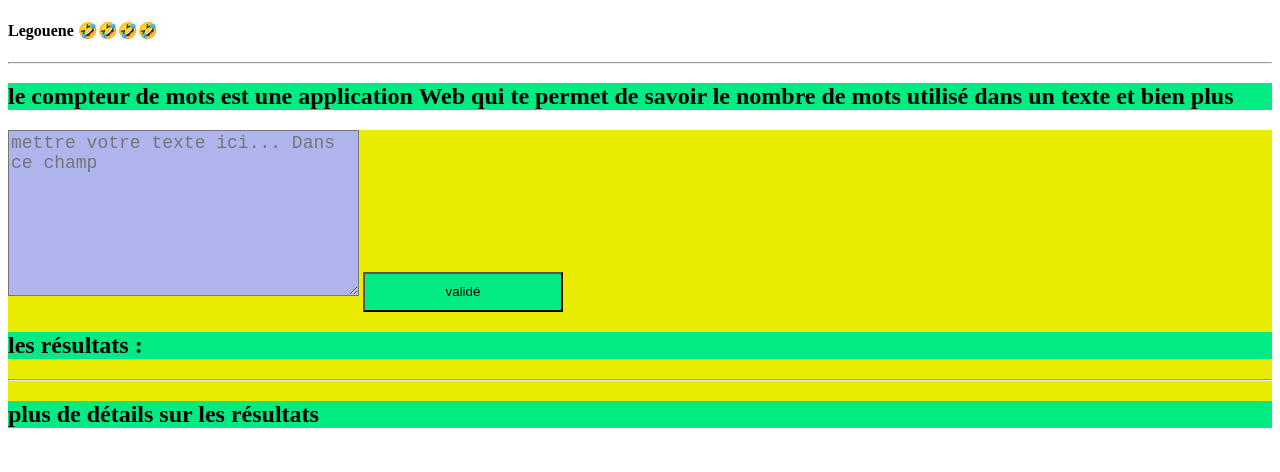
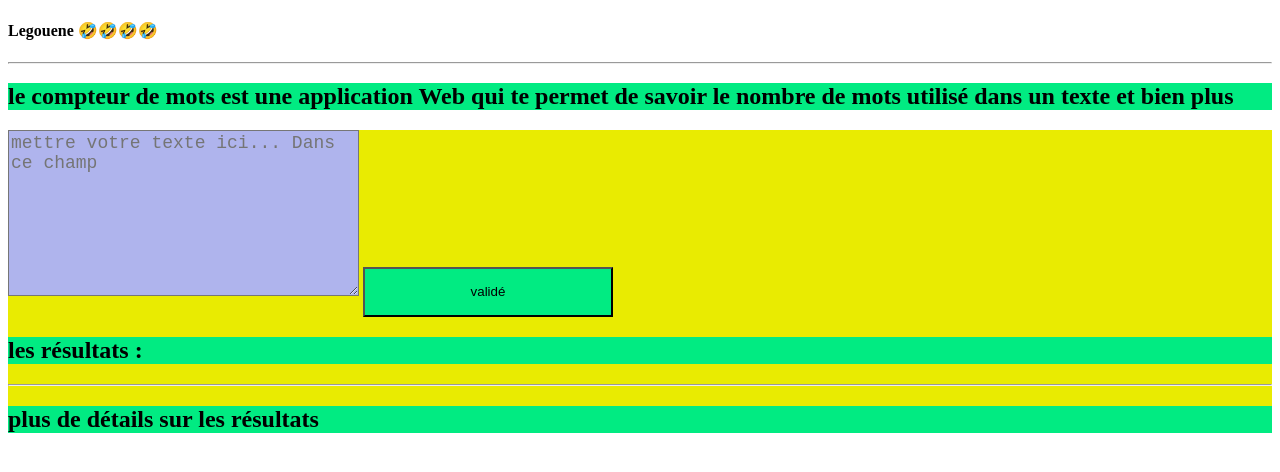
Before and after one commit to japhet242/Compteur-mots, a plain HTML site: page index.html in a window 1280 px wide. Drawn offline with Linux system fonts and the light colour scheme.

Commit message:
Update style.css

```diff
--- a/style.css
+++ b/style.css
@@ -6,8 +6,8 @@
 }
 form button{
     background: #01EB82;
-    width: 200px;
-    height: 40px;
+    width: 250px;
+    height: 50px;
 }
 form button:hover{
     background:#EB017D
```
